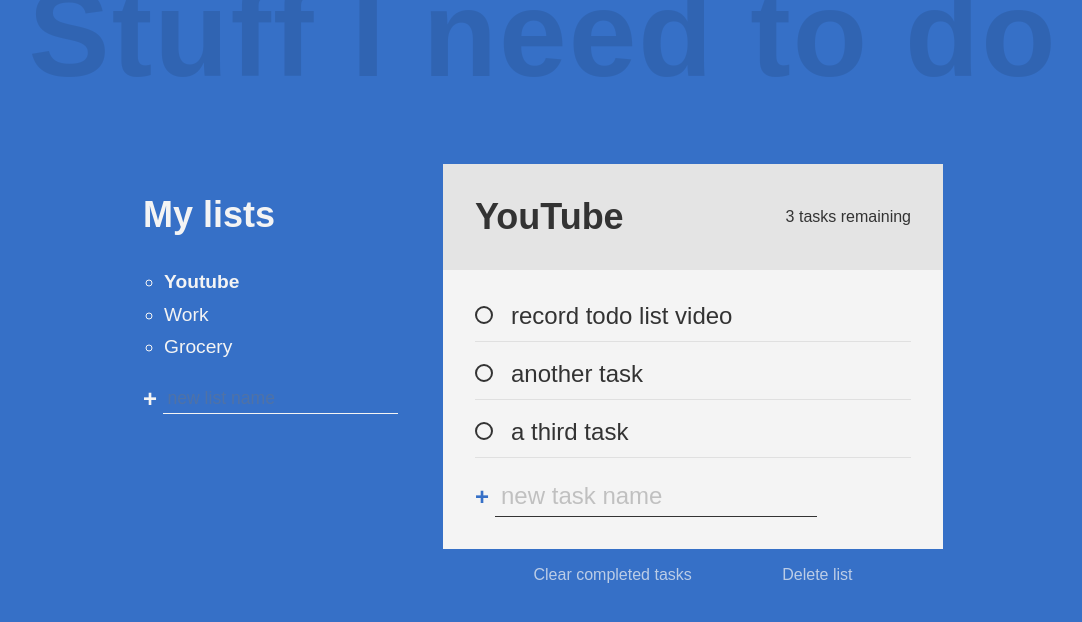
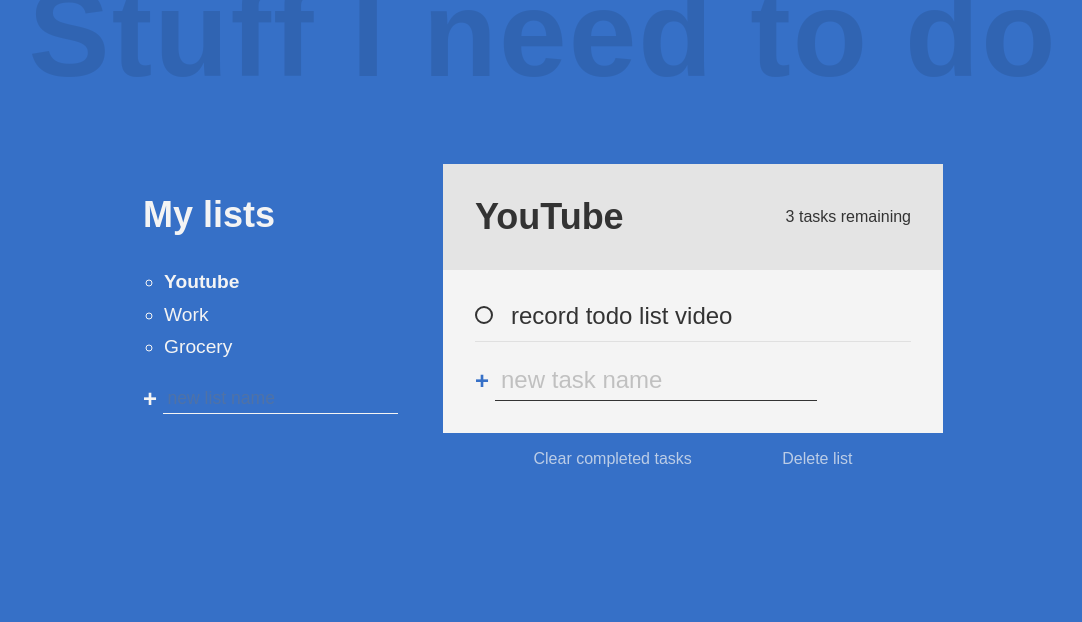
Before and after one commit to rizwanforcode/get-things-done, a React (Create React App) app: page / in a window 1280 px wide. Shown: the top 622 px of the page, without its empty margins (97-1179 px from the left). Built offline with nearby package versions, Linux system fonts and the light colour scheme.

Commit message:
Divided the markup into static components

```diff
--- /dev/null
+++ b/src/AddList.js
@@ -0,0 +1,17 @@
+const AddList = () => {
+  return (
+    <form action="">
+      <input
+        type="text"
+        className="new list"
+        placeholder="new list name"
+        aria-label="new list name"
+      />
+      <button className="btn create" aria-label="create new list">
+        +
+      </button>
+    </form>
+  );
+};
+
+export default AddList;
--- /dev/null
+++ b/src/AddTodo.js
@@ -0,0 +1,19 @@
+const TasksCreator = () => {
+  return (
+    <div className="new-task-creator">
+      <form action="">
+        <input
+          type="text"
+          className="new task"
+          placeholder="new task name"
+          aria-label="new task name"
+        />
+        <button className="btn create" aria-label="create new task">
+          +
+        </button>
+      </form>
+    </div>
+  );
+};
+
+export default TasksCreator;
--- /dev/null
+++ b/src/AllLists.js
@@ -0,0 +1,18 @@
+import React from "react";
+import AddList from "./AddList";
+
+const AllTasks = () => {
+  return (
+    <div className="all-tasks">
+      <h2 className="task-list-title">My lists</h2>
+      <ul className="task-list">
+        <li className="list-name active-list">Youtube</li>
+        <li className="list-name">Work</li>
+        <li className="list-name">Grocery</li>
+      </ul>
+      <AddList />
+    </div>
+  );
+};
+
+export default AllTasks;
--- a/src/App.js
+++ b/src/App.js
@@ -1,84 +1,16 @@
+import { useState } from "react";
+import AllLists from "./AllLists";
+import Header from "./Header";
+import TodoList from "./TodoList";
+
 function App() {
+  const [title, setTitle] = useState("Stuff I need to do");
+
   return (
     <>
-      <h1 className="title">Stuff I need to do</h1>
-
-      <div className="all-tasks">
-        <h2 className="task-list-title">My lists</h2>
-        <ul className="task-list">
-          <li className="list-name active-list">Youtube</li>
-          <li className="list-name">Work</li>
-          <li className="list-name">Grocery</li>
-        </ul>
-
-        <form action="">
-          <input
-            type="text"
-            className="new list"
-            placeholder="new list name"
-            aria-label="new list name"
-          />
-          <button className="btn create" aria-label="create new list">
-            +
-          </button>
-        </form>
-      </div>
-
-      <div className="todo-list">
-        <div className="todo-header">
-          <h2 className="list-title">YouTube</h2>
-          <p className="task-count">3 tasks remaining</p>
-        </div>
-
-        <div className="todo-body">
-          <div className="tasks">
-            <div className="task">
-              <input type="checkbox" id="task-1" />
-              <label for="task-1">
-                <span className="custom-checkbox"></span>
-                record todo list video
-              </label>
-            </div>
-            {/* <!-- /task-1 --> */}
-
-            <div className="task">
-              <input type="checkbox" id="task-2" />
-              <label for="task-2">
-                <span className="custom-checkbox"></span>
-                another task
-              </label>
-            </div>
-            {/* <!-- /task-2 --> */}
-
-            <div className="task">
-              <input type="checkbox" id="task-3" />
-              <label for="task-3">
-                <span className="custom-checkbox"></span>a third task
-              </label>
-            </div>
-            {/* <!-- /task-3 --> */}
-          </div>
-
-          <div className="new-task-creator">
-            <form action="">
-              <input
-                type="text"
-                className="new task"
-                placeholder="new task name"
-                aria-label="new task name"
-              />
-              <button className="btn create" aria-label="create new task">
-                +
-              </button>
-            </form>
-          </div>
-
-          <div className="delete-stuff">
-            <button className="btn delete">Clear completed tasks</button>
-            <button className="btn delete">Delete list</button>
-          </div>
-        </div>
-      </div>
+      <Header title={title} />
+      <AllLists />
+      <TodoList />
     </>
   );
 }
--- /dev/null
+++ b/src/DeleteStuff.js
@@ -0,0 +1,10 @@
+const DeleteStuff = () => {
+  return (
+    <div className="delete-stuff">
+      <button className="btn delete">Clear completed tasks</button>
+      <button className="btn delete">Delete list</button>
+    </div>
+  );
+};
+
+export default DeleteStuff;
--- /dev/null
+++ b/src/Header.js
@@ -0,0 +1,5 @@
+const Header = ({ title }) => {
+  return <h1 className="title">{title}</h1>;
+};
+
+export default Header;
--- /dev/null
+++ b/src/Tasks.js
@@ -0,0 +1,17 @@
+import React from "react";
+
+const Tasks = () => {
+  return (
+    <div className="tasks">
+      <div className="task">
+        <input type="checkbox" id="task-1" />
+        <label for="task-1">
+          <span className="custom-checkbox"></span>
+          record todo list video
+        </label>
+      </div>
+    </div>
+  );
+};
+
+export default Tasks;
--- /dev/null
+++ b/src/TodoBody.js
@@ -0,0 +1,14 @@
+import DeleteStuff from "./DeleteStuff";
+import Tasks from "./Tasks";
+import AddTodo from "./AddTodo";
+const TodoBody = () => {
+  return (
+    <div className="todo-body">
+      <Tasks />
+      <AddTodo />
+      <DeleteStuff />
+    </div>
+  );
+};
+
+export default TodoBody;
--- /dev/null
+++ b/src/TodoHeader.js
@@ -0,0 +1,12 @@
+import React from "react";
+
+const TodoHeader = () => {
+  return (
+    <div className="todo-header">
+      <h2 className="list-title">YouTube</h2>
+      <p className="task-count">3 tasks remaining</p>
+    </div>
+  );
+};
+
+export default TodoHeader;
--- /dev/null
+++ b/src/TodoList.js
@@ -0,0 +1,13 @@
+import TodoBody from "./TodoBody";
+import TodoHeader from "./TodoHeader";
+
+const TodoList = () => {
+  return (
+    <div className="todo-list">
+      <TodoHeader />
+      <TodoBody />
+    </div>
+  );
+};
+
+export default TodoList;
```
